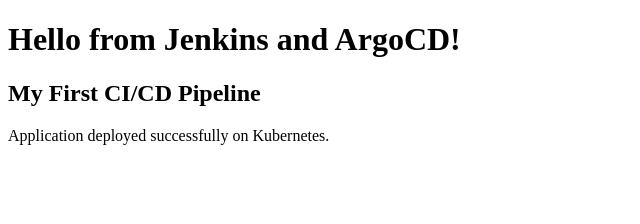
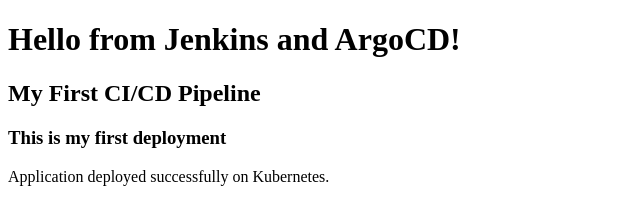
Before and after one commit to Gyanesh1506/jenkins-argocd-app, a plain HTML site: page index.html in a window 1280 px wide. Shown: the whole page, without its empty margins (0-640 px from the left). Drawn offline with Linux system fonts and the light colour scheme.

Commit message:
Update index.html
changes done

```diff
--- a/index.html
+++ b/index.html
@@ -7,6 +7,7 @@
 <body>
     <h1>Hello from Jenkins and ArgoCD!</h1>
     <h2>My First CI/CD Pipeline</h2>
+    <h3>This is my first deployment</h3>
     <p>Application deployed successfully on Kubernetes.</p>
 </body>
 </html>
```
